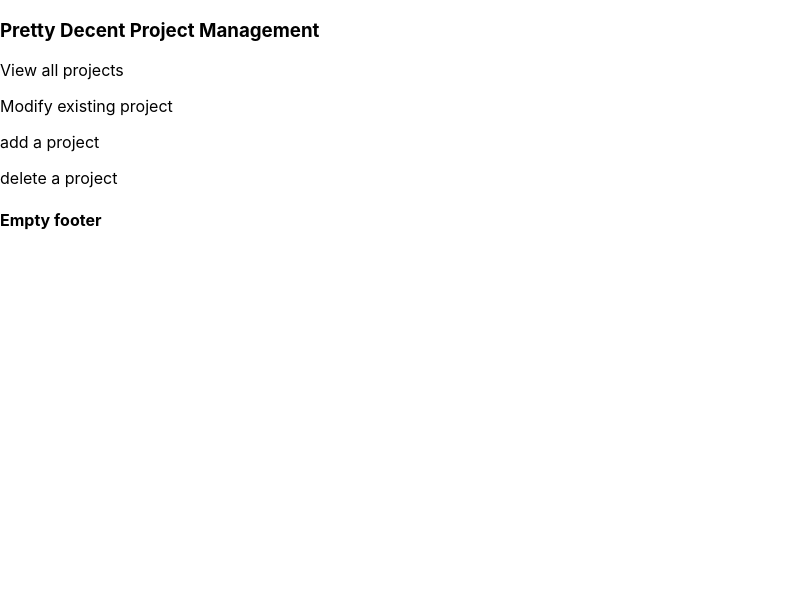
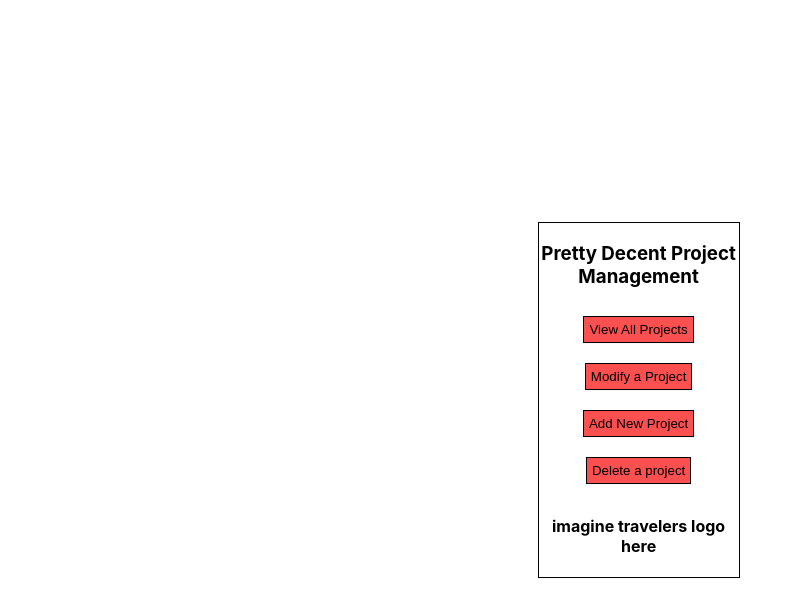
Before and after one commit to Hunterjv101/ProjectManagement_Hackathon, a React (Create React App) app in the folder react_interface/: page / in a window 1280 px wide. Shown: the top 590 px of the page, without its empty margins (0-803 px from the left). Built offline with nearby package versions, Linux system fonts and the light colour scheme.

Commit message:
Updates main page

```diff
--- a/react_interface/src/App.css
+++ b/react_interface/src/App.css
@@ -1,38 +1,6 @@
-.App {
+.boxed {
+  width: 200px;
+  border: 1px black solid;
   text-align: center;
+  vertical-align: center;
 }
-
-.App-logo {
-  height: 40vmin;
-  pointer-events: none;
-}
-
-@media (prefers-reduced-motion: no-preference) {
-  .App-logo {
-    animation: App-logo-spin infinite 20s linear;
-  }
-}
-
-.App-header {
-  background-color: #282c34;
-  min-height: 100vh;
-  display: flex;
-  flex-direction: column;
-  align-items: center;
-  justify-content: center;
-  font-size: calc(10px + 2vmin);
-  color: white;
-}
-
-.App-link {
-  color: #61dafb;
-}
-
-@keyframes App-logo-spin {
-  from {
-    transform: rotate(0deg);
-  }
-  to {
-    transform: rotate(360deg);
-  }
-}
--- a/react_interface/src/App.js
+++ b/react_interface/src/App.js
@@ -2,34 +2,70 @@ import logo from "./logo.svg";
 import "./App.css";
 
 const title = "Pretty Decent Project Management";
+const footerText = "imagine travelers logo here";
+const divStyle = {
+  backgroundColor: "#FB5050",
+  border: "1px black solid",
+  margin: "10px",
+  padding: "5px",
+  textAlign: "center",
+};
 
-function Header() {
-  return <h3>{title}</h3>;
-}
-function Body() {
+function App() {
   return (
-    <div>
-      <p>View all projects</p>
-      <p>Modify existing project</p>
-      <p>add a project</p>
-      <p>delete a project</p>
+    <div
+      className={"boxed"}
+      style={{
+        position: "absolute",
+        top: "50%",
+        left: "42%",
+        transform: "translate(0px, -50%)",
+      }}
+    >
+      <Header text={title} />
+      <Body />
+      <Footer text={footerText} />
     </div>
   );
 }
-function Footer() {
+function vaProj() {
+  alert("Loading project list");
+}
+function maProj() {
+  alert("Loading project modification page");
+}
+function aaProj() {
+  alert("Loading new project input");
+}
+function daProj() {
+  alert("Loading project list to delete");
+}
+
+function Header(props) {
+  return <h3>{props.text}</h3>;
+}
+function Body(props) {
   return (
     <div>
-      <h4>Empty footer</h4>
+      <button style={divStyle} onClick={vaProj}>
+        View All Projects
+      </button>
+      <button style={divStyle} onClick={maProj}>
+        Modify a Project
+      </button>
+      <button style={divStyle} onClick={aaProj}>
+        Add New Project
+      </button>
+      <button style={divStyle} onClick={daProj}>
+        Delete a project
+      </button>
     </div>
   );
 }
-
-function App() {
+function Footer(props) {
   return (
     <div>
-      <Header />
-      <Body />
-      <Footer />
+      <h4>{props.text}</h4>
     </div>
   );
 }
```
